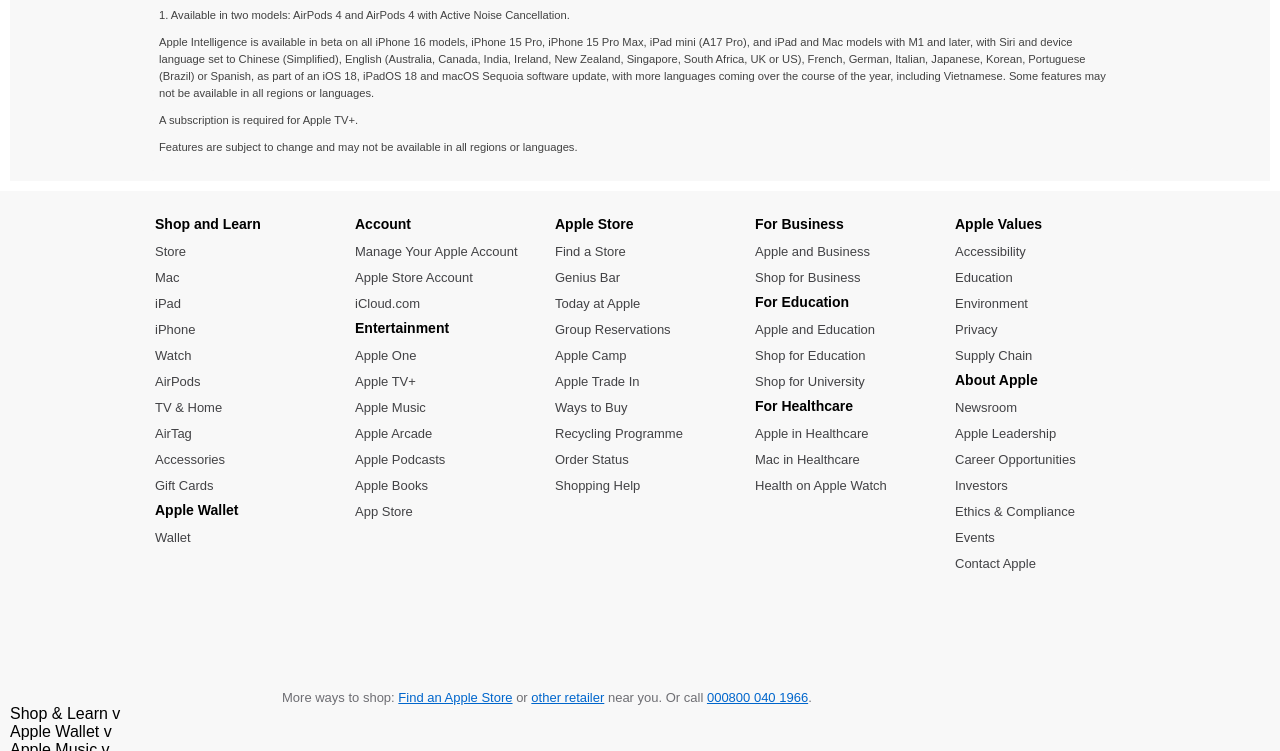
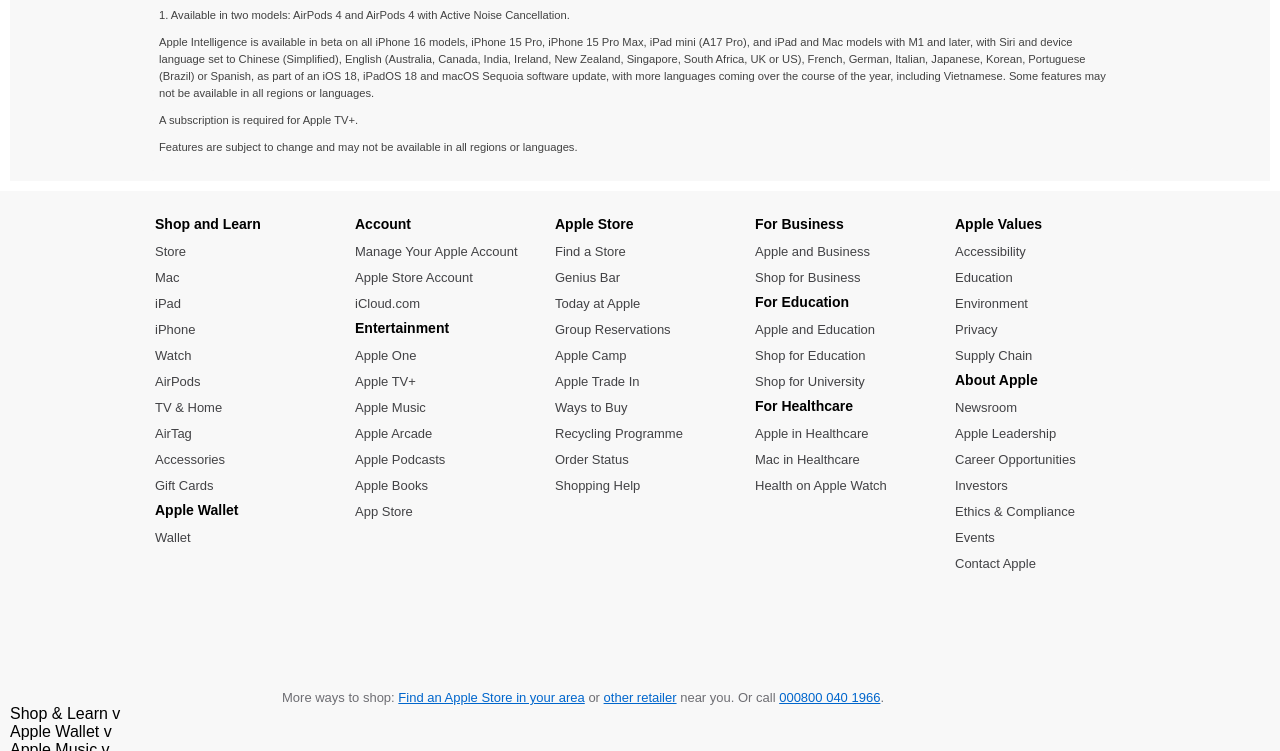
Before and after one commit to RYTHEMAGGARWAL/Apple-Clone, a plain HTML site: page index.html in a window 1280 px wide. Shown: the part 4121-4872 px from the top of the page. Drawn offline with nearby package versions, Linux system fonts and the light colour scheme.

Commit message:
update the footer

```diff
--- a/index.html
+++ b/index.html
@@ -312,7 +312,7 @@
     </div>
       </div>
     <div class="footer-note">
-        More ways to shop: <a href="#">Find an Apple Store</a> or <a href="#">other retailer</a> near you. Or call <a href="#">000800 040 1966</a>.
+        More ways to shop: <a href="#">Find an Apple Store in your area</a> or <a href="#">other retailer</a> near you. Or call <a href="#">000800 040 1966</a>.
 
       </div>
 
```
